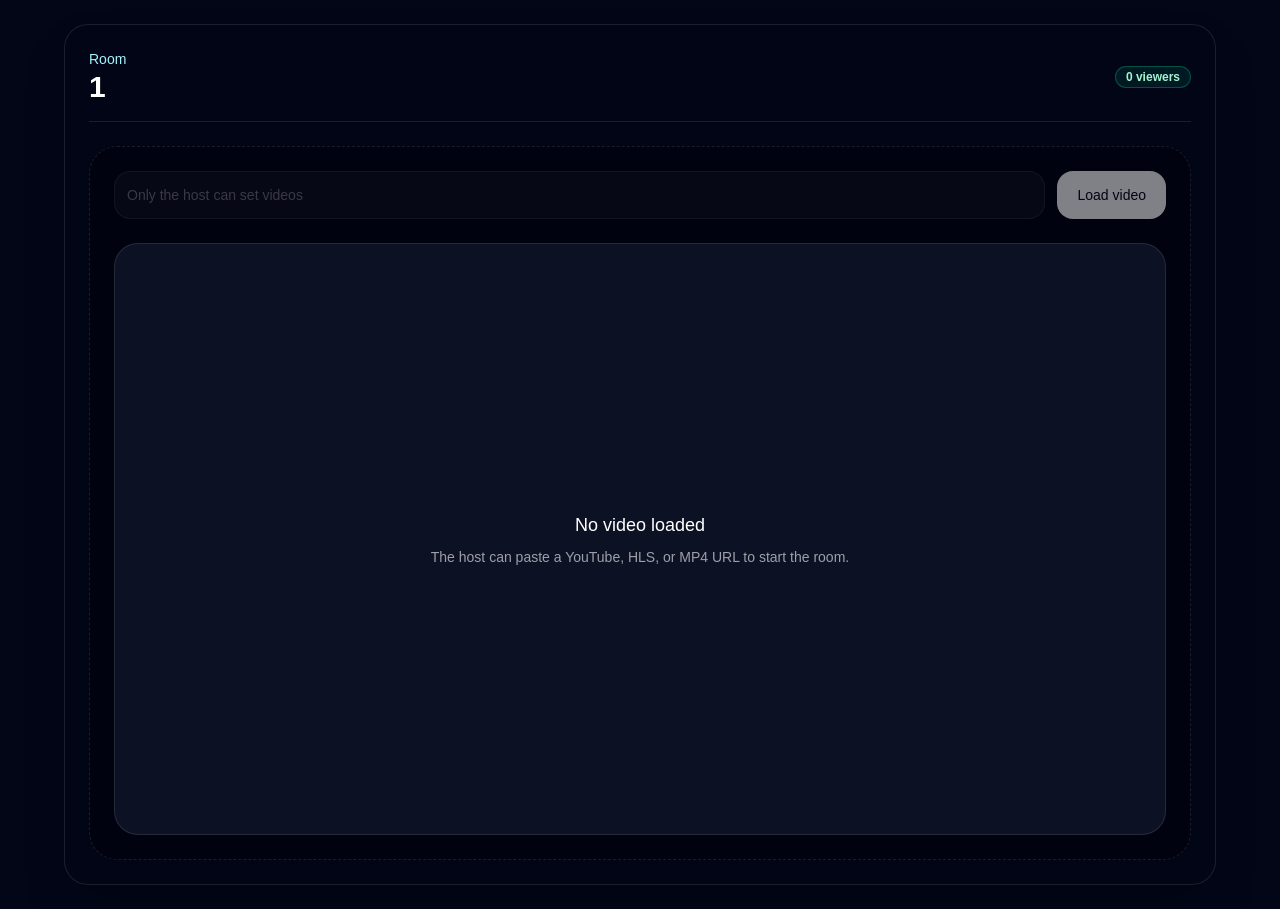
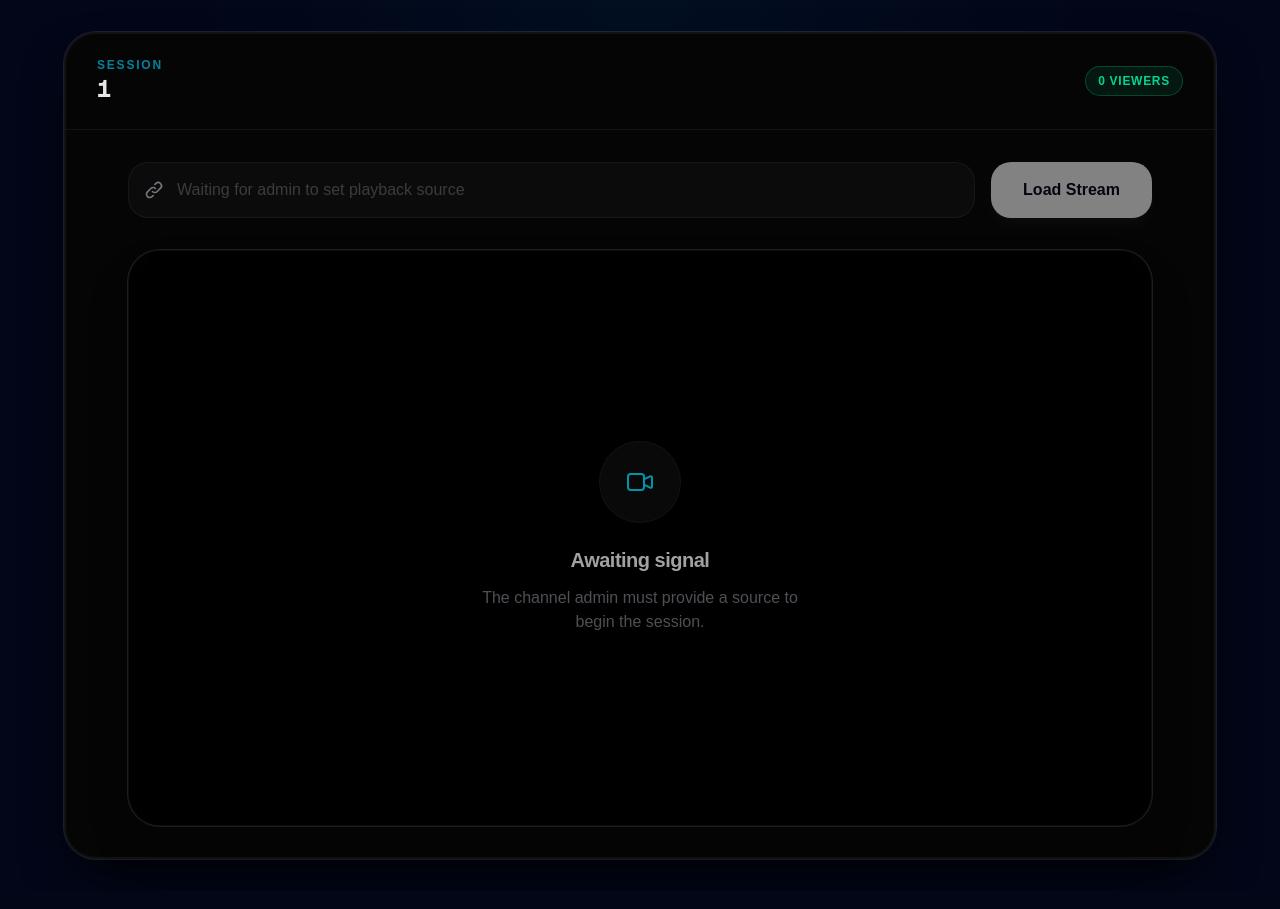
Before and after one commit to Zer0Wav3s/watchparty, a Next.js app: page /room/1 in a window 1280 px wide. Built offline with nearby package versions, Linux system fonts and the light colour scheme; no server answers.

Commit message:
design: Impeccable pipeline — full UI/UX pass

```diff
--- a/app/room/[id]/page.tsx
+++ b/app/room/[id]/page.tsx
@@ -224,40 +224,54 @@ export default function RoomPage({ params }: RoomPageProps) {
   }
 
   return (
-    <main className="min-h-screen px-4 py-6 sm:px-6 lg:px-8">
-      <Card className="mx-auto flex min-h-[calc(100vh-3rem)] w-full max-w-6xl flex-col bg-slate-950/70 p-4 md:p-6">
+    <main className="flex min-h-[100dvh] flex-col items-center justify-center bg-slate-950 p-4 sm:p-6 lg:p-8">
+      <div className="absolute inset-0 bg-[radial-gradient(ellipse_at_top_center,rgba(6,182,212,0.05),transparent_50%)]" />
+      <Card className="relative z-10 flex w-full max-w-6xl flex-col bg-[#050505]">
         {/* Header */}
-        <div className="flex flex-col gap-4 border-b border-white/10 pb-4 md:flex-row md:items-center md:justify-between">
+        <div className="flex flex-col gap-4 border-b border-white/5 p-6 md:flex-row md:items-center md:justify-between md:px-8">
           <div className="flex items-center gap-4">
-            <div>
-              <p className="text-sm text-cyan-200">Room</p>
-              <h1 className="text-2xl font-semibold text-white sm:text-3xl">{roomId}</h1>
+            <div className="flex flex-col">
+              <p className="text-xs font-bold tracking-[0.15em] text-cyan-500/70 uppercase">
+                Session
+              </p>
+              <h1 className="font-mono text-xl font-bold tracking-tight text-white/90 sm:text-2xl">
+                {roomId}
+              </h1>
             </div>
-            {isHost && <Badge variant="amber">Host</Badge>}
+            {isHost && <Badge variant="amber" className="ml-2">Admin</Badge>}
           </div>
           <ViewerCount count={viewerCount} />
         </div>
 
         {/* Body */}
-        <CardContent className="relative mt-6 flex-1 rounded-[28px] border border-dashed border-white/10 bg-black/30 p-4 md:p-6">
+        <CardContent className="relative flex-1 p-4 md:p-8">
+          {needsPin && (
+            <div className="absolute inset-0 z-40 bg-black/60 backdrop-blur-md" />
+          )}
           {needsPin && (
             <PinGate error={pinError} isLoading={isSubmittingPin} onSubmit={handlePinSubmit} />
           )}
 
-          <div className="space-y-6">
+          <div className="mx-auto flex w-full max-w-5xl flex-col gap-8">
             <UrlInput disabled={needsPin || isConnecting || extracting} isHost={isHost} onSubmit={handleVideoSubmit} />
 
             {error && (
-              <p className="rounded-xl border border-rose-400/30 bg-rose-400/10 px-4 py-3 text-sm text-rose-200">
+              <p className="animate-in fade-in slide-in-from-top-2 rounded-2xl border border-rose-500/20 bg-rose-500/10 px-6 py-4 text-sm font-medium text-rose-400">
                 {error}
               </p>
             )}
 
             {extracting && (
-              <p className="text-sm text-zinc-400">Extracting video source…</p>
+              <div className="flex items-center gap-3 rounded-2xl border border-cyan-500/20 bg-cyan-500/10 px-6 py-4">
+                <span className="relative flex h-3 w-3">
+                  <span className="absolute inline-flex h-full w-full animate-ping rounded-full bg-cyan-400 opacity-75"></span>
+                  <span className="relative inline-flex h-3 w-3 rounded-full bg-cyan-500"></span>
+                </span>
+                <p className="text-sm font-bold tracking-wide text-cyan-400">Negotiating stream source...</p>
+              </div>
             )}
 
-            <div className="aspect-video">
+            <div className="group relative aspect-video w-full overflow-hidden rounded-[32px] border border-white/5 bg-black shadow-2xl ring-1 ring-white/10">
               <VideoPlayer
                 url={videoUrl}
                 type={videoType}
--- a/components/UrlInput.tsx
+++ b/components/UrlInput.tsx
@@ -26,21 +26,28 @@ export function UrlInput({ disabled, isHost, onSubmit }: UrlInputProps) {
   }
 
   return (
-    <form className="flex flex-col gap-3 sm:flex-row" onSubmit={handleSubmit}>
-      <Input
-        value={url}
-        onChange={(event) => setUrl(event.target.value)}
-        placeholder={isHost ? "Paste a YouTube or stream URL" : "Only the host can set videos"}
-        disabled={disabled || !isHost}
-        className="h-12 flex-1 rounded-2xl"
-      />
+    <form className="flex w-full flex-col gap-4 sm:flex-row" onSubmit={handleSubmit}>
+      <div className="relative flex-1 group focus-within:z-10">
+        <div className="pointer-events-none absolute inset-y-0 left-0 flex items-center pl-4">
+          <svg className="h-5 w-5 text-zinc-500 transition-colors group-focus-within:text-cyan-500" fill="none" viewBox="0 0 24 24" stroke="currentColor">
+            <path strokeLinecap="round" strokeLinejoin="round" strokeWidth={2} d="M13.828 10.172a4 4 0 00-5.656 0l-4 4a4 4 0 105.656 5.656l1.102-1.101m-.758-4.899a4 4 0 005.656 0l4-4a4 4 0 00-5.656-5.656l-1.1 1.1" />
+          </svg>
+        </div>
+        <Input
+          value={url}
+          onChange={(event) => setUrl(event.target.value)}
+          placeholder={isHost ? "Enter YouTube, HLS, or direct video URL" : "Waiting for admin to set playback source"}
+          disabled={disabled || !isHost}
+          className="h-14 w-full rounded-[20px] bg-white/5 pl-12 text-base transition-all hover:bg-white/10"
+        />
+      </div>
       <Button
         type="submit"
         variant="secondary"
         disabled={disabled || !isHost}
-        className="h-12 rounded-2xl px-5"
+        className="h-14 w-full rounded-[20px] px-8 text-base font-bold sm:w-auto shadow-lg shadow-white/5"
       >
-        Load video
+        Load Stream
       </Button>
     </form>
   );
--- a/components/VideoPlayer.tsx
+++ b/components/VideoPlayer.tsx
@@ -47,10 +47,17 @@ export function VideoPlayer({
 
   if (!url || !type) {
     return (
-      <div className="flex h-full min-h-[260px] w-full items-center justify-center rounded-[24px] border border-white/10 bg-slate-900/80 text-center text-zinc-400">
-        <div className="space-y-2 px-6">
-          <p className="text-lg font-medium text-white">No video loaded</p>
-          <p className="text-sm text-zinc-400">The host can paste a YouTube, HLS, or MP4 URL to start the room.</p>
+      <div className="flex h-full min-h-[320px] w-full items-center justify-center bg-black/40 text-center backdrop-blur-sm sm:min-h-[400px]">
+        <div className="flex max-w-sm flex-col items-center gap-6 px-8 py-10 opacity-70 transition-opacity hover:opacity-100">
+          <div className="flex h-20 w-20 items-center justify-center rounded-full bg-white/5 ring-1 ring-white/10">
+            <svg className="h-8 w-8 text-cyan-400" fill="none" viewBox="0 0 24 24" stroke="currentColor">
+              <path strokeLinecap="round" strokeLinejoin="round" strokeWidth={1.5} d="M15 10l4.553-2.276A1 1 0 0121 8.618v6.764a1 1 0 01-1.447.894L15 14M5 18h8a2 2 0 002-2V8a2 2 0 00-2-2H5a2 2 0 00-2 2v8a2 2 0 002 2z" />
+            </svg>
+          </div>
+          <div className="space-y-3">
+            <p className="text-xl font-bold tracking-tight text-white/90">Awaiting signal</p>
+            <p className="text-base font-medium text-zinc-500">The channel admin must provide a source to begin the session.</p>
+          </div>
         </div>
       </div>
     );
@@ -58,7 +65,7 @@ export function VideoPlayer({
 
   if (type === "youtube") {
     return (
-      <div className="overflow-hidden rounded-[24px] border border-white/10 bg-black">
+      <div className="h-full w-full bg-black">
         <ReactPlayer
           ref={playerRef}
           src={url}
@@ -84,7 +91,7 @@ export function VideoPlayer({
   }
 
   return (
-    <div className="overflow-hidden rounded-[24px] border border-white/10 bg-black">
+    <div className="h-full w-full bg-black">
       <HlsPlayer
         src={url}
         isPlaying={isPlaying}
--- a/components/ui/badge.tsx
+++ b/components/ui/badge.tsx
@@ -4,14 +4,14 @@ import { cva, type VariantProps } from "class-variance-authority";
 import { cn } from "@/lib/utils";
 
 const badgeVariants = cva(
-  "inline-flex items-center rounded-full border px-2.5 py-0.5 text-xs font-semibold transition-colors",
+  "inline-flex items-center rounded-full border px-3 py-1.5 text-xs font-bold tracking-[0.06em] uppercase transition-colors",
   {
     variants: {
       variant: {
-        default: "border-cyan-400/30 bg-cyan-400/10 text-cyan-200",
-        secondary: "border-emerald-400/30 bg-emerald-400/10 text-emerald-200",
-        outline: "border-white/10 bg-white/5 text-zinc-200",
-        amber: "border-amber-400/30 bg-amber-400/10 text-amber-200",
+        default: "border-cyan-500/30 bg-cyan-500/10 text-cyan-400",
+        secondary: "border-emerald-500/30 bg-emerald-500/10 text-emerald-400",
+        outline: "border-white/10 bg-white/5 text-zinc-300",
+        amber: "border-amber-500/30 bg-amber-500/10 text-amber-400",
       },
     },
     defaultVariants: {
--- a/components/ui/button.tsx
+++ b/components/ui/button.tsx
@@ -4,21 +4,21 @@ import { cva, type VariantProps } from "class-variance-authority";
 import { cn } from "@/lib/utils";
 
 const buttonVariants = cva(
-  "inline-flex items-center justify-center gap-2 whitespace-nowrap rounded-md text-sm font-medium transition-all disabled:pointer-events-none disabled:opacity-50 outline-none focus-visible:ring-2 focus-visible:ring-cyan-400/60 focus-visible:ring-offset-2 focus-visible:ring-offset-slate-950",
+  "inline-flex items-center justify-center gap-2 whitespace-nowrap rounded-2xl text-base font-medium transition-all disabled:pointer-events-none disabled:opacity-50 outline-none focus-visible:ring-2 focus-visible:ring-cyan-500 focus-visible:ring-offset-2 focus-visible:ring-offset-slate-950",
   {
     variants: {
       variant: {
-        default: "bg-cyan-400 text-slate-950 hover:bg-cyan-300",
-        secondary: "bg-white text-slate-950 hover:bg-zinc-200",
-        outline: "border border-white/10 bg-white/5 text-white hover:bg-white/10",
-        ghost: "text-zinc-300 hover:bg-white/10 hover:text-white",
-        destructive: "bg-rose-500 text-white hover:bg-rose-400",
+        default: "bg-cyan-500 text-slate-950 hover:bg-cyan-400 shadow-lg shadow-cyan-500/20 active:scale-[0.98]",
+        secondary: "bg-white text-slate-950 hover:bg-zinc-200 active:scale-[0.98]",
+        outline: "border border-white/10 bg-white/5 text-white hover:bg-white/10 active:scale-[0.98]",
+        ghost: "text-zinc-300 hover:bg-white/10 hover:text-white active:scale-[0.98]",
+        destructive: "bg-rose-500 text-white hover:bg-rose-400 shadow-lg shadow-rose-500/20 active:scale-[0.98]",
       },
       size: {
-        default: "h-10 px-4 py-2",
-        sm: "h-9 rounded-md px-3",
-        lg: "h-11 rounded-md px-8",
-        icon: "h-10 w-10",
+        default: "h-12 px-6 py-2",
+        sm: "h-10 rounded-xl px-4 text-sm",
+        lg: "h-14 lg:h-16 rounded-2xl px-10 text-lg",
+        icon: "h-12 w-12 rounded-2xl",
       },
     },
     defaultVariants: {
--- a/components/ui/card.tsx
+++ b/components/ui/card.tsx
@@ -3,23 +3,23 @@ import * as React from "react";
 import { cn } from "@/lib/utils";
 
 function Card({ className, ...props }: React.ComponentProps<"div">) {
-  return <div data-slot="card" className={cn("rounded-3xl border border-white/10 bg-white/5 shadow-2xl shadow-black/30 backdrop-blur", className)} {...props} />;
+  return <div data-slot="card" className={cn("rounded-[32px] border border-white/5 bg-[#0a0a0c] shadow-2xl shadow-black/80 ring-1 ring-white/10 inset-ring inset-ring-white/5", className)} {...props} />;
 }
 
 function CardHeader({ className, ...props }: React.ComponentProps<"div">) {
-  return <div data-slot="card-header" className={cn("flex flex-col gap-1.5 p-6", className)} {...props} />;
+  return <div data-slot="card-header" className={cn("flex flex-col gap-2 p-8 sm:p-10 pb-0", className)} {...props} />;
 }
 
 function CardTitle({ className, ...props }: React.ComponentProps<"div">) {
-  return <div data-slot="card-title" className={cn("text-2xl font-semibold tracking-tight text-white", className)} {...props} />;
+  return <div data-slot="card-title" className={cn("text-3xl sm:text-4xl lg:text-5xl font-bold tracking-tight text-white", className)} {...props} />;
 }
 
 function CardDescription({ className, ...props }: React.ComponentProps<"div">) {
-  return <div data-slot="card-description" className={cn("text-sm text-zinc-300", className)} {...props} />;
+  return <div data-slot="card-description" className={cn("text-base sm:text-lg text-zinc-400 leading-relaxed", className)} {...props} />;
 }
 
 function CardContent({ className, ...props }: React.ComponentProps<"div">) {
-  return <div data-slot="card-content" className={cn("px-6 pb-6", className)} {...props} />;
+  return <div data-slot="card-content" className={cn("p-8 sm:p-10", className)} {...props} />;
 }
 
 export { Card, CardContent, CardDescription, CardHeader, CardTitle };
--- a/components/ui/input.tsx
+++ b/components/ui/input.tsx
@@ -8,7 +8,7 @@ function Input({ className, type, ...props }: React.ComponentProps<"input">) {
       type={type}
       data-slot="input"
       className={cn(
-        "flex h-10 w-full rounded-md border border-white/10 bg-white/5 px-3 py-2 text-sm text-white shadow-xs outline-none transition placeholder:text-zinc-500 focus-visible:ring-2 focus-visible:ring-cyan-400/60 focus-visible:ring-offset-2 focus-visible:ring-offset-slate-950 disabled:cursor-not-allowed disabled:opacity-50",
+        "flex h-10 w-full rounded-2xl border border-white/10 bg-white/5 px-4 py-2 text-base text-white shadow-xs outline-none transition placeholder:text-zinc-500 focus-visible:ring-2 focus-visible:ring-cyan-500 focus-visible:border-cyan-500/50 disabled:cursor-not-allowed disabled:opacity-50",
         className,
       )}
       {...props}
```
Also changed, not shown: app/page.tsx (+28 -17 lines), components/PinGate.tsx (+28 -14 lines), components/ui/dialog.tsx (+4 -4 lines), 1 other file (tests, documents, lock files or other folders).
